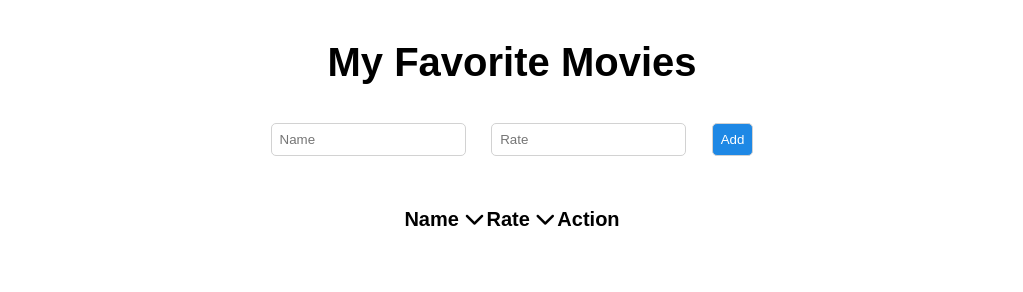
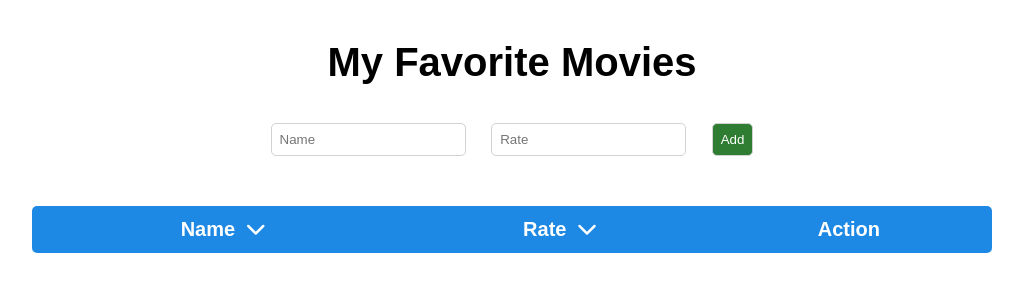
Before and after one commit to fateme-mohmdzade/Exercise-solution_HW9, a plain HTML site: page Question-1/main.html in a window 1280 px wide. Shown: the whole page, without its empty margins (128-1151 px from the left). Drawn offline with Linux system fonts and the light colour scheme.

Commit message:
Finish styling the table section

```diff
--- a/Question-1/main.html
+++ b/Question-1/main.html
@@ -16,7 +16,7 @@
         <form class="movieForm">
             <input type="text" id="movieName" placeholder="Name">
             <input type="text" id="movieRate" placeholder="Rate">
-            <button type="submit">Add</button>
+            <button type="submit" class="addButton">Add</button>
         </form>
     </div>
 </header>
--- a/Question-1/style.css
+++ b/Question-1/style.css
@@ -17,6 +17,7 @@ body {
 }
 
 /* Style of Form section */
+
 .title {
     margin-bottom: 28px;
 }
@@ -27,13 +28,38 @@ body {
     border-radius: 5px;
     border: 1px solid rgb(210, 210, 210);
 }
-button{
+
+.addButton {
     color: #ffff;
-    background-color: #1E88E5;
+    background-color: #2E7D32;
     cursor: pointer;
 }
+
 button:hover {
-    background-color: #42A5F5;
+    background-color: #66BB6A;
 }
 
-/* Style of Form section*/
+/* Style of Table section */
+
+.movieTable {
+    background-color: #1E88E5;
+    color: #ffff;
+    border-radius: 5px;
+    padding: 10px;
+    width: 75%;
+}
+
+th i {
+    cursor: pointer;
+}
+
+th i {
+    margin-left: 5px;
+}
+
+.movieTable tbody {
+    background-color: #f9f9f9;
+    color: #333;
+    padding: 8px;
+    text-align: left;
+}
```
